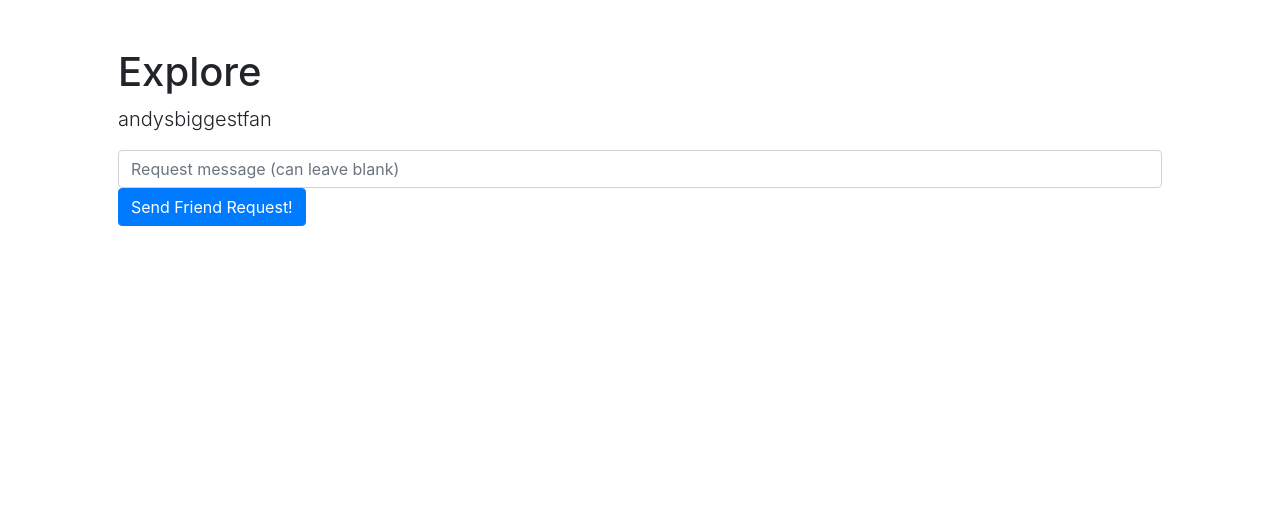
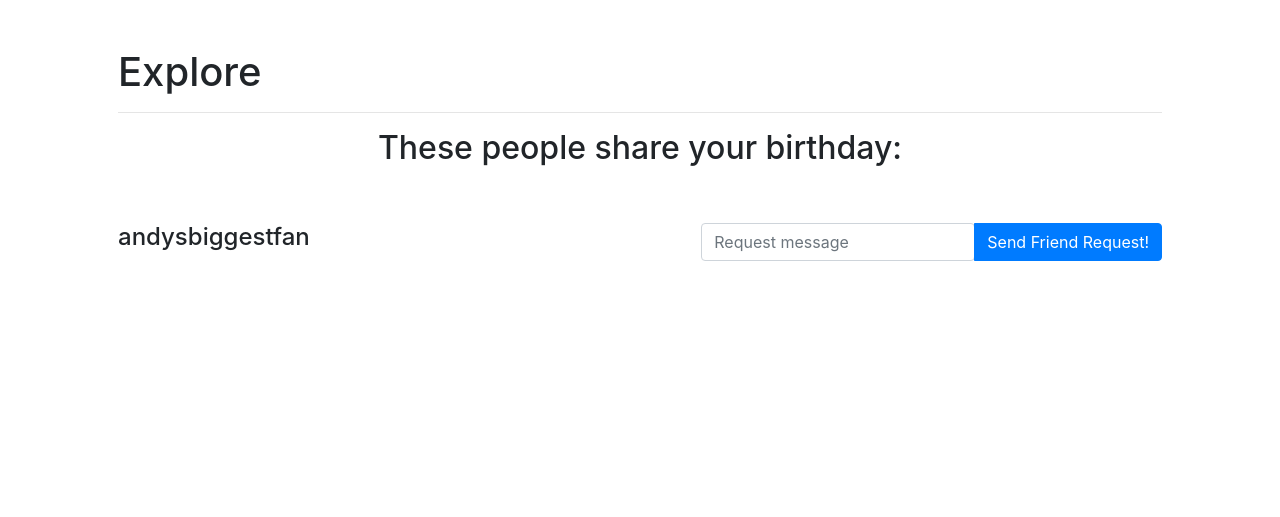
Before and after one commit to AG2048/Birthday-Meet, a Flask app: page /explore in a window 1280 px wide. Shown: the part 76-593 px from the top of the page. Run offline with Flask 2, Linux system fonts and the light colour scheme; a user stored in the database is signed in; some libraries are stand-ins or nearby versions.

Commit message:
Formated explore.html

```diff
--- a/templates/explore.html
+++ b/templates/explore.html
@@ -9,20 +9,34 @@
 {% block main %}
 
 <h1 class="display-5 fw-bold">Explore</h1>
+<hr>
 {% if list_of_potential_friends %}
+    <h2 class="display-5 align-center">These people share your birthday:</h2>
+    <br>
+    <br>
     {% for potential_friend in list_of_potential_friends %}
         <form action="/explore" method="post">
-        <div class="form-group">
-            <p class="lead">
-                {{ potential_friend.username }}
-            </p>
             <input type="hidden" name="receiver_id" value="{{ potential_friend.id }}">
-            <input type="search" class="form-control" autocomplete="off" name="request_message" placeholder="Request message (can leave blank)" type="text">
-            <button class="btn btn-primary" type="submit">Send Friend Request!</button>
-        </div>
+                <h4>
+                    <!--Make buttons and textbox side by side-->
+                    <!--https://stackoverflow.com/questions/10615872/bootstrap-align-input-with-button-->
+                    <span>{{ potential_friend.username }}</span>
+                    <div class="float-right">
+                        <div class="input-group mb-3">
+                            <div class="col-xs-4">
+                                <input type="search" class="form-control" autocomplete="off" name="request_message" placeholder="Request message" type="text">
+                            </div>
+                            <div class="input-group-append">
+                                <button class="btn btn-primary" type="submit">Send Friend Request!</button>
+                            </div>
+                        </div>
+                    </div>
+                </h4>
         </form>
+        <br>
     {% endfor %}
 {% else %}
-    NO FRIEND LMAO
+    <h2 class="display-5 fw-bold align-center">You have already added everyone we have with your birthday!</h2>
+    <h4 class="display-5 fw-bold align-center">Try messaging your exiting friends, or ask your friends IRL to join Birthday Meet!</h2>
 {% endif %}
 {% endblock %}
```
